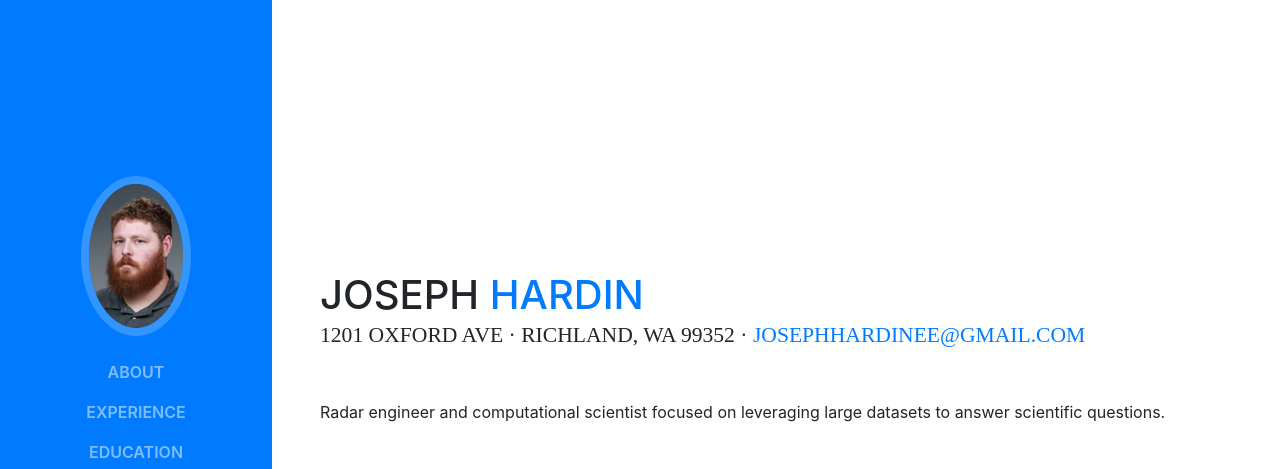
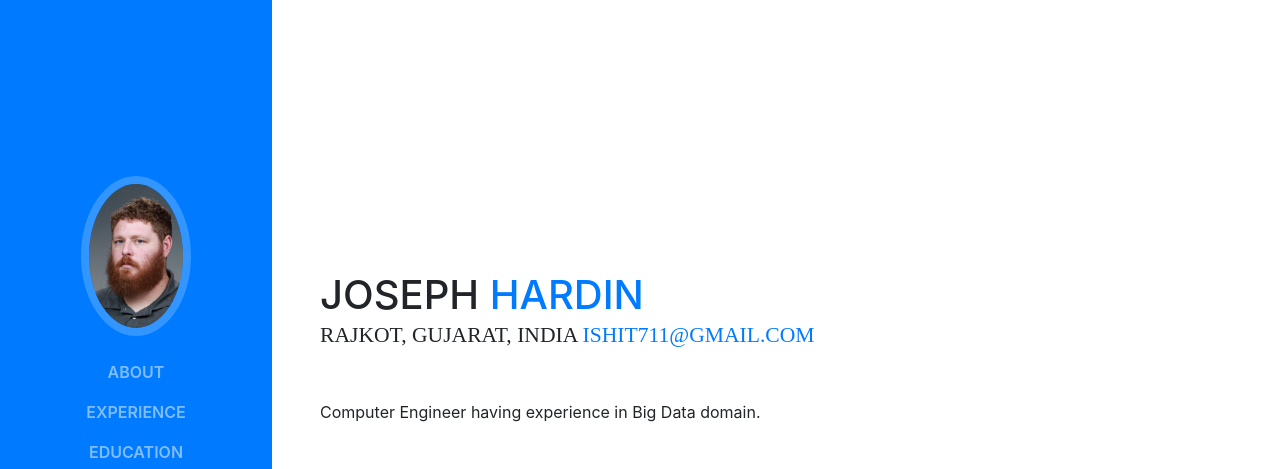
Before and after one commit to ishitvyas/ishitvyas.github.io, a website with bundled scripts: page index.html in a window 1280 px wide. Shown: the top 469 px of the page. Built offline with nearby package versions, Linux system fonts and the light colour scheme; a web font is replaced by a local one.

Commit message:
Update index.html

```diff
--- a/index.html
+++ b/index.html
@@ -71,10 +71,10 @@
           <h1 class="mb-0"> Joseph
             <span class="text-primary">Hardin</span>
           </h1>
-          <div class="subheading mb-5">1201 Oxford Ave · Richland, WA 99352 ·
-            <a href="mailto:name@email.com">josephhardinee@gmail.com</a>
+          <div class="subheading mb-5">Rajkot, Gujarat, India
+            <a href="mailto:name@email.com">ishit711@gmail.com</a>
           </div>
-          <p class="mb-5">Radar engineer and computational scientist focused on leveraging large datasets to answer scientific questions.</p>
+          <p class="mb-5">Computer Engineer having experience in Big Data domain.</p>
           <ul class="list-inline list-social-icons mb-0">
             <li class="list-inline-item">
               <a href="#">
```
